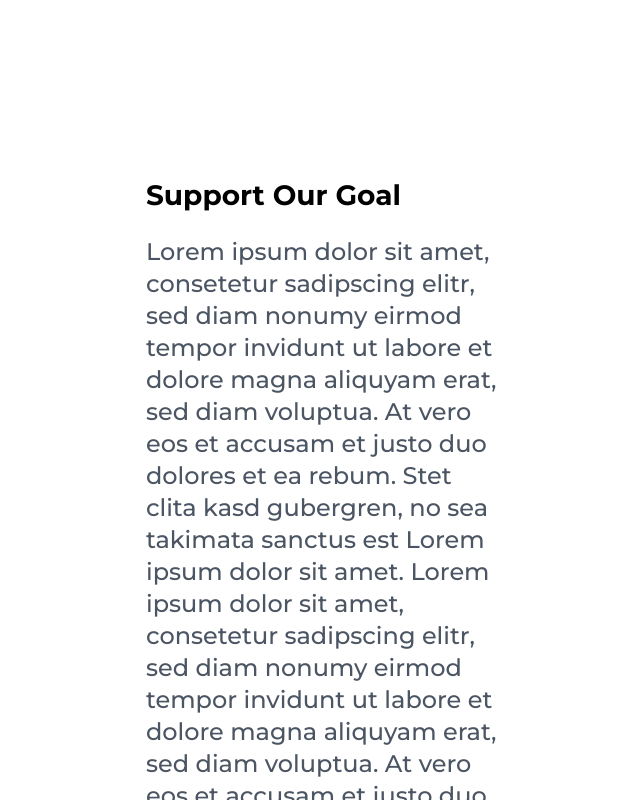
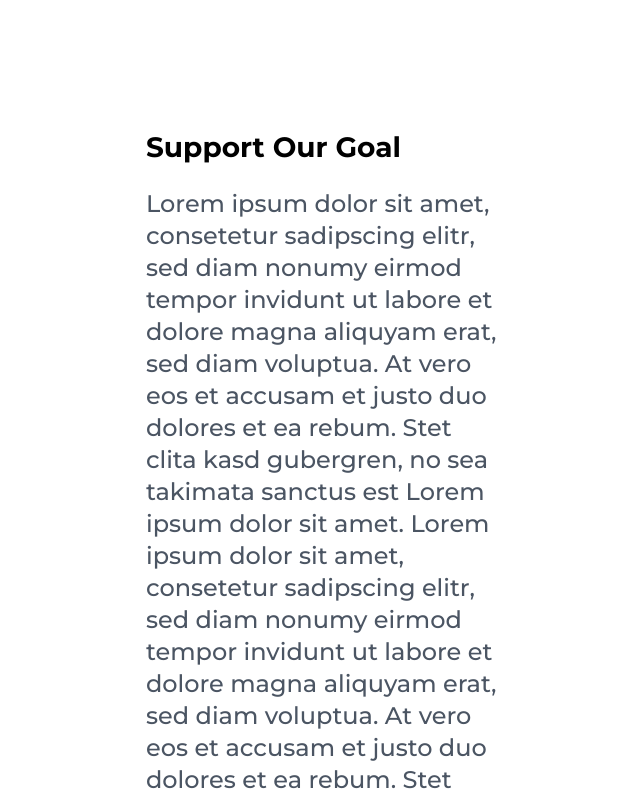
Before and after one commit to JAPECorp/New-MakeWayApp-Website, a Next.js app: page /support in a window 1280 px wide. Shown: the part 640-1440 px from the top of the page, without its empty margins (142-782 px from the left). Built offline with nearby package versions, Linux system fonts and the light colour scheme.

Commit message:
support content

```diff
--- a/components/Support/content.jsx
+++ b/components/Support/content.jsx
@@ -1,7 +1,7 @@
 function SupportContent(props) {
   return (
     <>
-      <div className="mt-52 sm:mt-32">
+      <div className="mt-20 sm:mt-20">
         <h1 className="text-black text-left text-makeway-md">
           Support Our Goal
         </h1>
```
